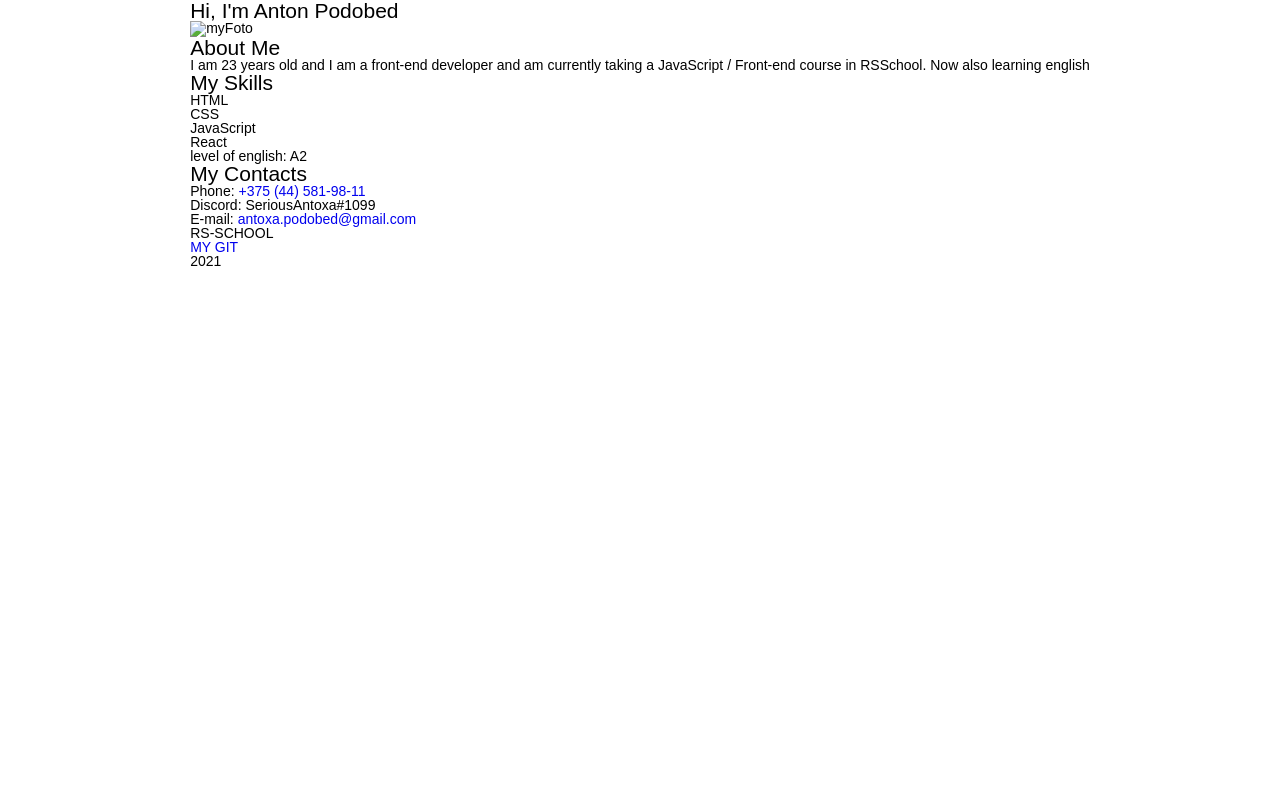
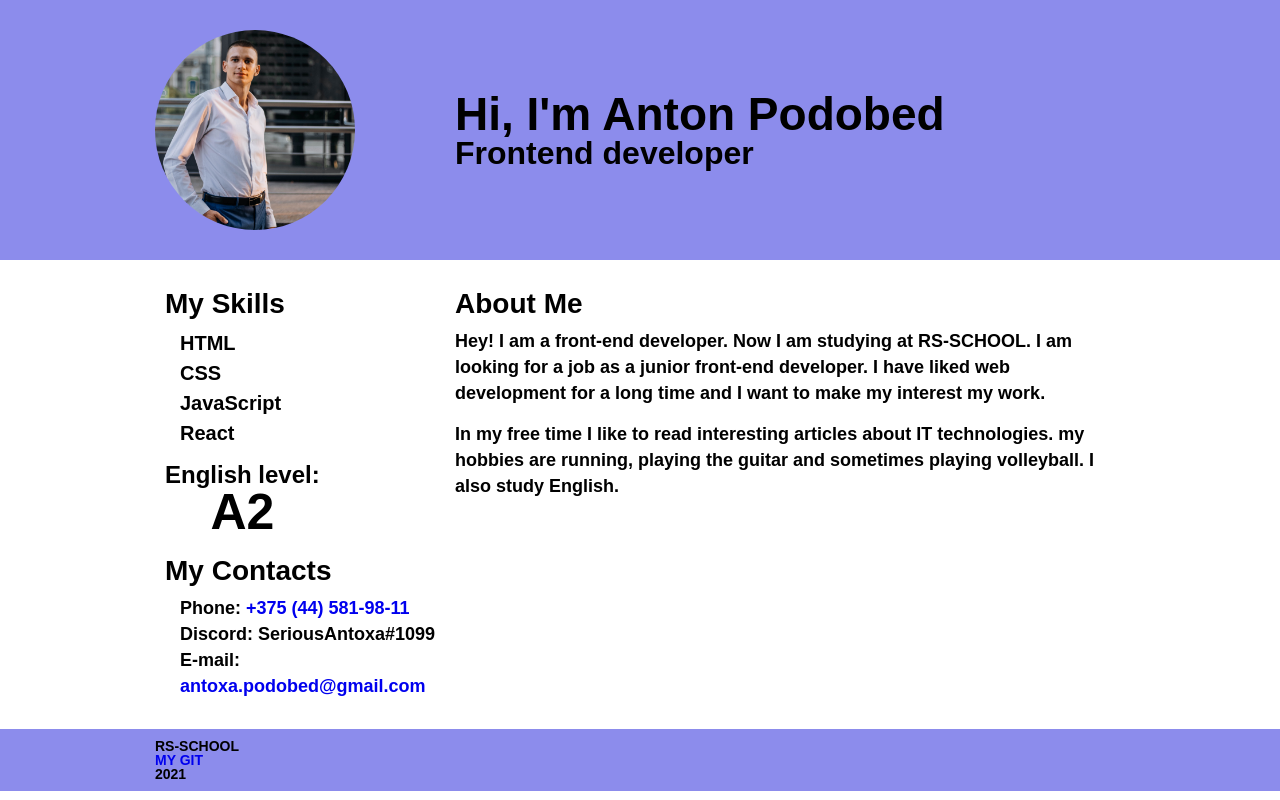
Before and after one commit to SeriousAntoxa/rsschool-cv, a plain HTML site: page index.html in a window 1280 px wide. Drawn offline with Linux system fonts and the light colour scheme.

Commit message:
feat: add new info file html add style

```diff
--- a/index.html
+++ b/index.html
@@ -1,56 +1,97 @@
 <!DOCTYPE html>
 <html>
+
 <head>
    <meta charset="utf-8">
-	<meta name="viewport" content="width=device-width, initial-select=1.0, maximum-scale=1.0, user-scalable=0"/>
+   <meta name="viewport" content="width=device-width, initial-select=1.0, maximum-scale=1.0, user-scalable=0" />
    <title>myCV</title>
    <link rel="stylesheet" type="text/css" href="style.css">
 </head>
+
 <body>
    <div class="wrapper">
-		<div class="container">
-         <main>
-         <section>
-            <h1>
-               Hi, I'm Anton Podobed
-            </h1>
-            <img src="" alt="myFoto">
+      <header class="header">
+         <div class="container content">
+            <div class="header__main">
+               <div class="header__foto column_left"><img src="myFoto.jpg" alt="myFoto"></div>
+               <div class="header__title column_right">
+                  <div class="header__hello">
+                     <h1>Hi, I'm Anton Podobed</h1>
+                  </div>
+                  <div class="header__info">
+                     <h2>Frontend developer</h2>
+                  </div>
+               </div>
+            </div>
+         </div>
+      </header>
+
+      <main class="main">
+         <div class="container content">
+            <div class="main__row">
+               <aside class="main__aside column_left">
+                  <div class="aside__columns">
+                     <div class="aside__skills">
+                        <h3>My Skills</h3>
+                        <ul class="skills__items">
+                           <li class="skills__item">HTML</li>
+                           <li class="skills__item">CSS</li>
+                           <li class="skills__item">JavaScript</li>
+                           <li class="skills__item">React</li>
+                        </ul>
+                        <div class="skills__english">
+                           <div class="english__title">English level:</div>
+                           <div class="english__level">A2</div>
+                        </div>
+                     </div>
+                     <div class="aside__contacts">
+                        <h3>My Сontacts</h3>
+                        <ul class="contacts__items">
+                           <li class="contacts__item">Phone: <a href="tel:+375445819811"> +375 (44) 581-98-11</a></li>
+                           <li class="contacts__item">Discord: SeriousAntoxa#1099</li>
+                           <li class="contacts__item">E-mail: <a
+                                 href="mailto:antoxa.podobed@gmail.com">antoxa.podobed@gmail.com</a></li>
+                        </ul>
+                     </div>
+                  </div>
+               </aside>
+               <section class="main__content column_right">
+                  <div>
+                     <h3>About Me</h3>
+                     <div class="about__info">
+                        <p> Hey! I am a front-end developer. Now I am studying at RS-SCHOOL. I am looking for a job as a
+                           junior
+                           front-end developer. I have liked web development for a long time and I want to make my
+                           interest
+                           my
+                           work.
+                        </p>
+                        <p>
+                           In my free time I like to read interesting articles about IT technologies. my hobbies are
+                           running,
+                           playing the guitar and sometimes playing volleyball. I also study English.
+                        </p>
+                     </div>
+                  </div>
                </section>
-         <hr>
-         <section>
-            <h2>About Me</h2>
-            <p>I am 23 years old and I am a front-end developer and am currently taking a JavaScript / Front-end course in RSSchool. Now also learning english
-            </p>
-         </section>
+            </div>
+         </div>
+      </main>
 
-      </main>
-      <aside>
-         <section>
-            <h2>My Skills</h2>
-            <ul>
-               <li>HTML</li>
-               <li>CSS</li>
-               <li>JavaScript</li>
-               <li>React</li>
-            </ul>
-            <p>level of english: A2</p>
-         </section>
-         <section>
-            <h2>My Сontacts</h2>
-            <p>Phone: <a href="tel:+375445819811"> +375 (44) 581-98-11</a></p>
-            <p>Discord: SeriousAntoxa#1099</p>
-            <p>E-mail: <a href="mailto:antoxa.podobed@gmail.com">antoxa.podobed@gmail.com</a></p>
-         </section>
-      </aside>
-      <footer>
-         <ul>
+      <footer class="footer">
+         <div class="container content">
+            <ul class="">
                <li>RS-SCHOOL</li>
                <li><a href="https://github.com/SeriousAntoxa">MY GIT</a></li>
                <li>2021</li>
             </ul>
+         </div>
       </footer>
+
    </div>
+
    </div>
 
 </body>
+
 </html>
--- a/style.css
+++ b/style.css
@@ -1,5 +1,6 @@
 @charset "UTF-8";
 /*Обнуление*/
+
 * {
    padding: 0;
    margin: 0;
@@ -19,13 +20,15 @@
 
 a:focus, a:active {
    outline: none;
-  }/*убираем линии обводки у некоторых браузерах*/
+}
 
+/*убираем линии обводки у некоторых браузерах*/
 
 nav, footer, header, aside {
    display: block;
-    }/*делаем эти теги блочными*/
+}
 
+/*делаем эти теги блочными*/
 
 html, body {
    height: 100%;
@@ -36,8 +39,9 @@ a:focus, a:active {
    -ms-text-size-adjust: 100%;
    -moz-text-size-adjust: 100%;
    -webkit-text-size-adjust: 100%;
-      }/*уравнивает поведения шифтов и эллементов у разных браузерах*/
+}
 
+/*уравнивает поведения шифтов и эллементов у разных браузерах*/
 
 input, button, textarea {
    font-family: inherit;
@@ -78,21 +82,151 @@ a:focus, a:active {
 }
 
 /*--------------------------------*/
+
 body {
    font-family: Arial, "Helvetica Neue", Helvetica, sans-serif;
+   font-weight: 600;
+}
+
+h1,
+h2,
+h3 {
+   font-weight: 700;
 }
 
 .wrapper {
    min-height: 100%;
    overflow: hidden;
+}
+
+.container {
+   max-width: 980px;
+   margin: 0px auto;
+}
+
+.content {
+   padding: 10px 5px;
+}
+
+.header {
+   background-color: rgb(140, 140, 236);
+}
+
+.header__main {
+   display: flex;
+   flex-direction: row;
+   align-items: center;
+}
+
+.header__title {
    display: flex;
    flex-direction: column;
 }
 
-      .container{ /*блок контента*/
-        max-width: 1180px; /*ширина блока контента*/
-        margin: 0px auto; /*выравнивание по центру блока контента*/
+h1{
+   font-size: 46px;
 }
-      main{
-        flex: 1 1 auto; /*позволяем флекс эл увелич (1), уменш (1), базовый размер (auto) . Что б прижать футтер вниз */
+
+h2{
+   font-size: 32px;
 }
+
+h3{
+   font-size: 28px;
+}
+
+.header__foto {
+   margin: 20px 0px 20px 0px;
+}
+
+.column_left {
+   min-width: 300px;
+}
+
+.column_right {
+}
+
+.header__foto img {
+   width: 200px;
+   border-radius: 50%;
+}
+
+
+
+.main {
+   flex: 1 1 auto;
+}
+.main__row {
+   display: flex;
+   flex-direction: row;
+}
+.main__aside {
+   padding: 20px 0px;
+   display: flex;
+   flex-direction: column;
+
+}
+
+.main__content {
+   padding: 20px 0px;
+   display: flex;
+   flex-direction: column;
+}
+
+.aside__columns {
+   padding: 0px 10px;
+}
+
+.aside__skills {
+   display: flex;
+   flex-direction: column;
+   justify-content: center;
+   margin-bottom: 20px;
+}
+.skills__items {
+   padding: 10px 0px 0px 15px;
+}
+.skills__item {
+   font-size: 20px;
+   line-height: 30px;
+}
+
+.skills__english {
+   display: flex;
+   flex-direction: column;
+   align-self: start;
+   margin: 15px 0px 0px 0px;
+}
+.english__title {
+   font-size: 24px;
+   align-self: center;
+}
+.english__level {
+   align-self: center;
+   font-size: 50px;
+}
+.contacts__items {
+   padding: 10px 0px 0px 15px;
+}
+.contacts__item {
+   font-size: 18px;
+   line-height: 26px;
+}
+
+.aside__contacts {
+   display: flex;
+   flex-direction: column;
+   justify-content: center;
+}
+
+.about__info {
+   margin: 10px 0 0 0;
+}
+.about__info p {
+   font-size: 18px;
+   line-height: 26px;
+   margin-bottom: 15px;
+}
+.footer {
+   background-color: rgb(140, 140, 236);
+}
```
Also changed, not shown: myFoto.jpg (added). Lines whose indentation alone changed are shown as unchanged.
